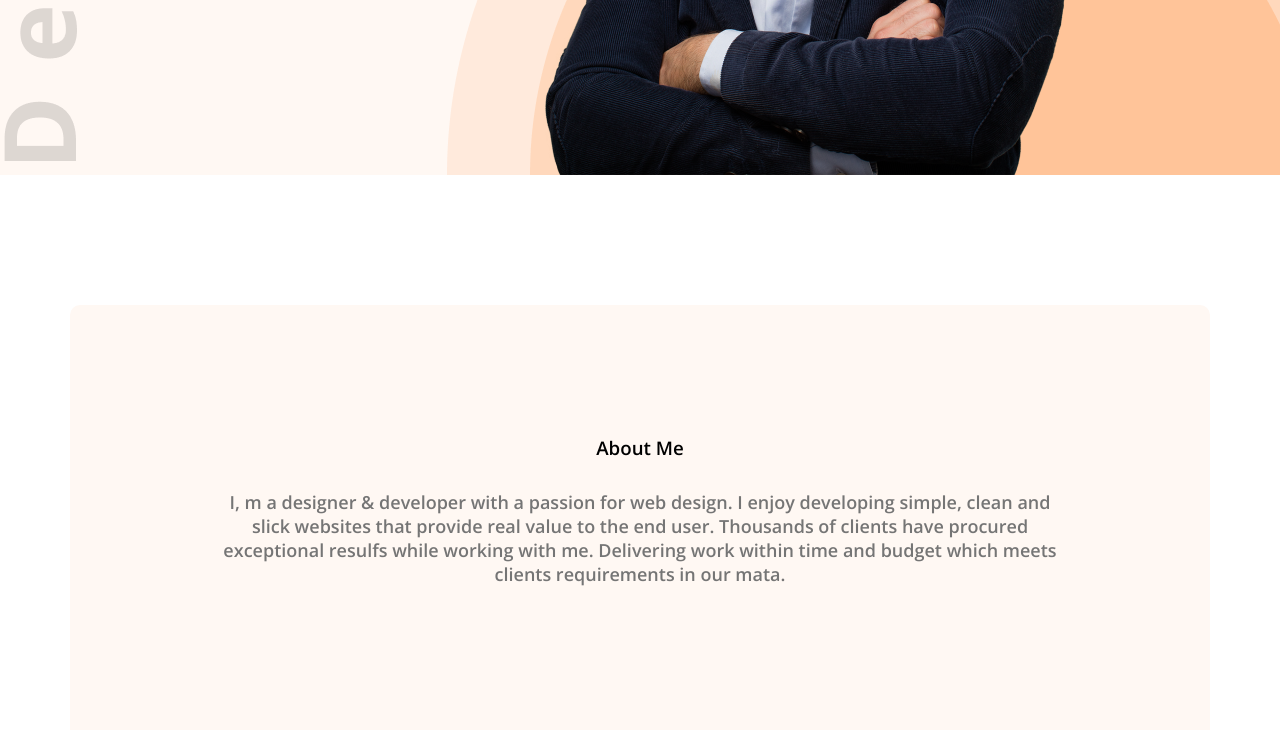
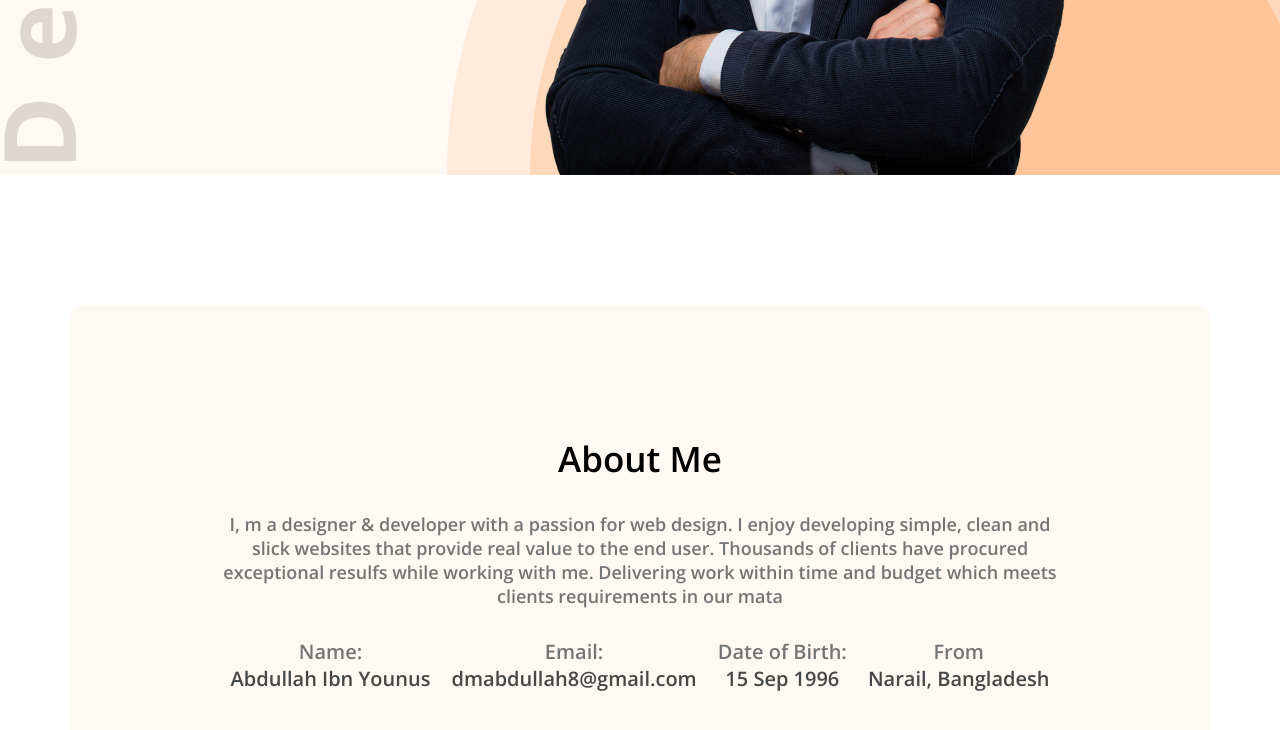
Before and after one commit to dmAbdullah/Portfollio, a plain HTML site: page index.html in a window 1280 px wide. Shown: the part 665-1395 px from the top of the page. Drawn offline with nearby package versions, Linux system fonts and the light colour scheme.

Commit message:
about section

```diff
--- a/index.html
+++ b/index.html
@@ -32,9 +32,26 @@
     <main>
         <section class="about">
             <h3 class="section-title">About Me</h3>
-            <p class="section-description">I, m a designer & developer with a passion for web design. I enjoy developing simple, clean and slick websites that provide real value to the end user. Thousands of clients have procured exceptional resulfs while working with me. Delivering work within time and budget which meets clients requirements in our mata.</p>
+            <p class="section-description">I, m a designer & developer with a passion for web design. I enjoy developing simple, clean and slick websites that provide real value to the end user. Thousands of clients have procured exceptional resulfs while working with me. Delivering work within time and budget which meets clients requirements in our mata</p>
+                <div class="about-info-container">
+                    <div class="about-info">
+                        <p class="info-title">Name:</p>
+                        <p class="info-description">Abdullah Ibn Younus</p>
+                    </div>
+                    <div class="about-info">
+                        <p class="info-title">Email:</p>
+                        <p class="info-description">dmabdullah8@gmail.com</p>
+                    </div>
+                    <div class="about-info">
+                        <p class="info-title">Date of Birth:</p>
+                        <p class="info-description">15 Sep 1996</p>
+                    </div>
+                    <div class="about-info">
+                        <p class="info-title">From</p>
+                        <p class="info-description">Narail, Bangladesh</p>
+                    </div>
+                </div>
         </section>
-
     </main>
     <footer>
 
--- a/styles/portfolio.css
+++ b/styles/portfolio.css
@@ -34,55 +34,69 @@ nav li {
   border-radius: 5px;
 }
 /* header design */
-.header{
-    background: #FFF8F3;
-    background-image: url('../images/header_bg.png'), url('../images/developer.png');
+.header {
+  background: #fff8f3;
+  background-image: url("../images/header_bg.png"),
+    url("../images/developer.png");
   background-repeat: no-repeat;
   background-position: bottom right, left;
 }
 /* banner styles */
-.banner{
+.banner {
   display: flex;
   align-items: center;
   margin: 0 200px;
 }
-.banner-title{
+.banner-title {
   font-weight: 700;
   font-size: 35px;
 }
-.banner-subtitle{
+.banner-subtitle {
   font-weight: 600;
   font-size: 25px;
   margin-bottom: 20px;
 }
-.banner-description{
+.banner-description {
   color: #757575;
   margin-bottom: 20px;
 }
 /* maim section */
-main{
+main {
   max-width: 1140px;
   margin: 0 auto;
 }
 /* about section styles */
-.about{
+.about {
+  text-align: center;
   margin-top: 130px;
-    background: #FFF8F3;
+  background: #fff8f3;
   border-radius: 10px;
   padding: 130px 150px;
+}
+.section-title {
 
-}
-.section-title{
-    text-align: center;
+  font-weight: 700;
+  font-size: 35px;
   margin-bottom: 30px;
 }
 
-.section-description{
+.section-description {
   color: #757575;
   font-size: 18px;
-    text-align: center;
   margin-bottom: 30px;
 }
-.table{
+/* about section styles */
+.about-info-container{
+display: flex;
+justify-content: space-around;
+}
 
+.about .info-title{
+font-size: 20px;
+color: #757575;
 }
+
+.info-description{
+  font-size: 20px;
+  color: #474747;
+}
```
Lines whose indentation alone changed are shown as unchanged.
